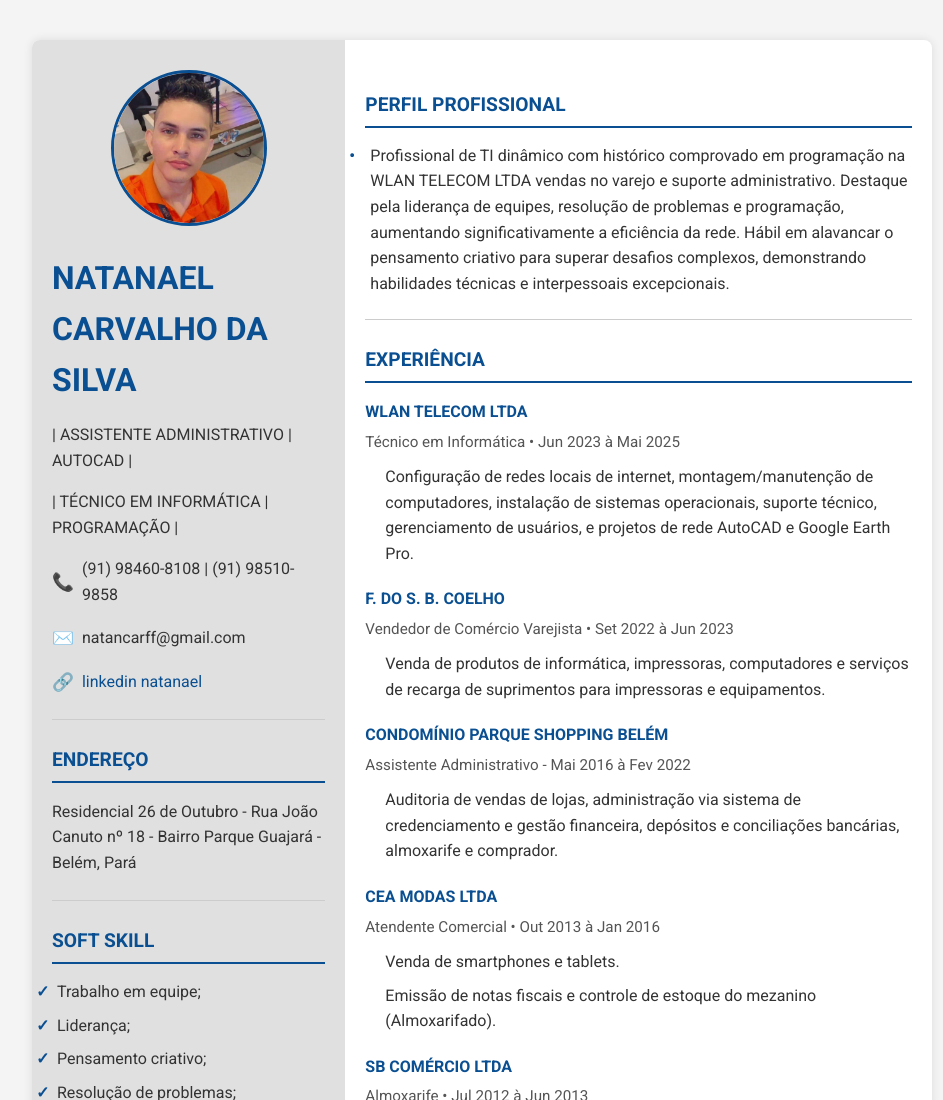
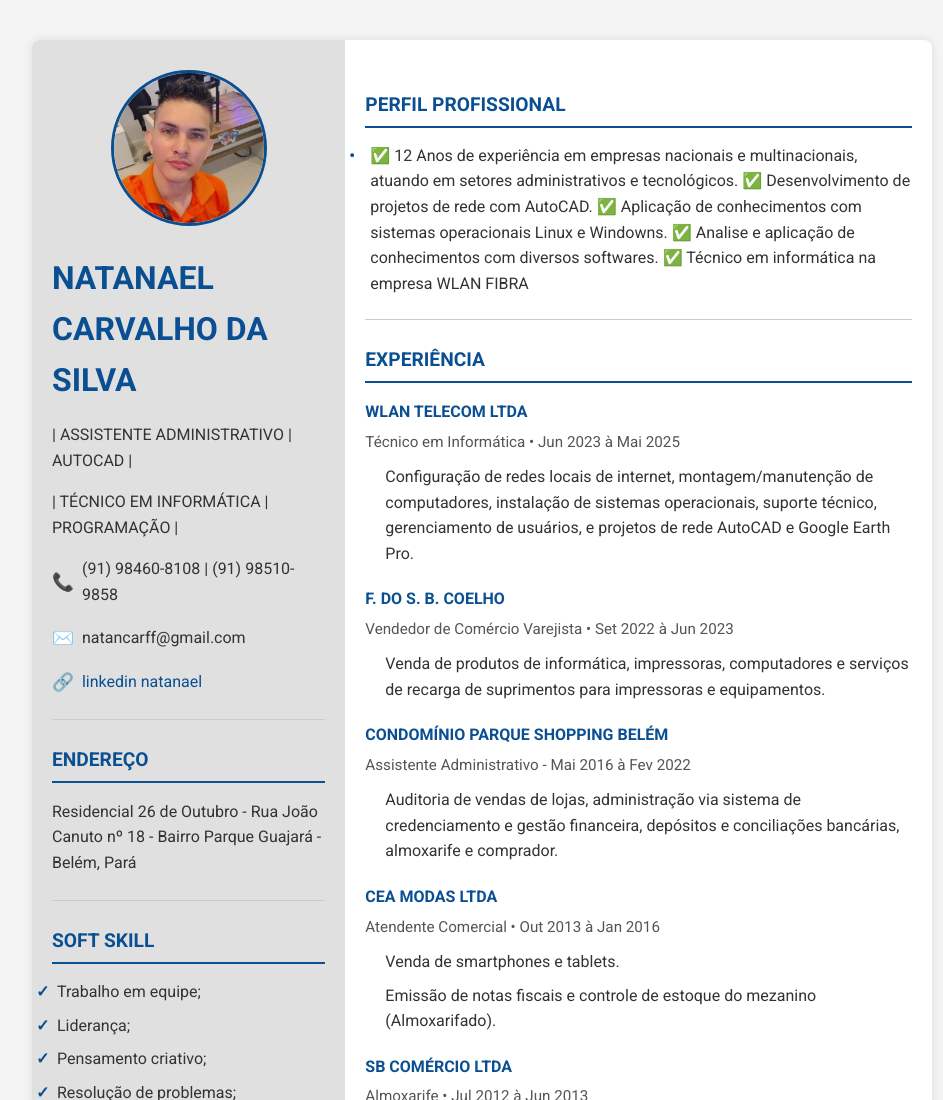
Before and after one commit to NatanCarFF/info, a plain HTML site: page index.html in a window 1280 px wide. Shown: the top 1100 px of the page, without its empty margins (158-1101 px from the left). Drawn offline with Linux system fonts and the light colour scheme; a script that the page names is missing.

Commit message:
Update index.html

```diff
--- a/index.html
+++ b/index.html
@@ -124,7 +124,11 @@
             <div class="section perfil-profissional">
                 <h2>PERFIL PROFISSIONAL</h2>
                 <ul>
-                    <li>Profissional de TI dinâmico com histórico comprovado em programação na WLAN TELECOM LTDA vendas no varejo e suporte administrativo. Destaque pela liderança de equipes, resolução de problemas e programação, aumentando significativamente a eficiência da rede. Hábil em alavancar o pensamento criativo para superar desafios complexos, demonstrando habilidades técnicas e interpessoais excepcionais.</li>
+                    <li>✅ 12 Anos de experiência em empresas nacionais e multinacionais, atuando em setores administrativos e tecnológicos.
+✅ Desenvolvimento de projetos de rede com AutoCAD.
+✅ Aplicação de conhecimentos com sistemas operacionais Linux e Windowns.
+✅ Analise e aplicação de conhecimentos com diversos softwares.
+✅ Técnico em informática na empresa WLAN FIBRA</li>
                 </ul>
             </div>
 
```
